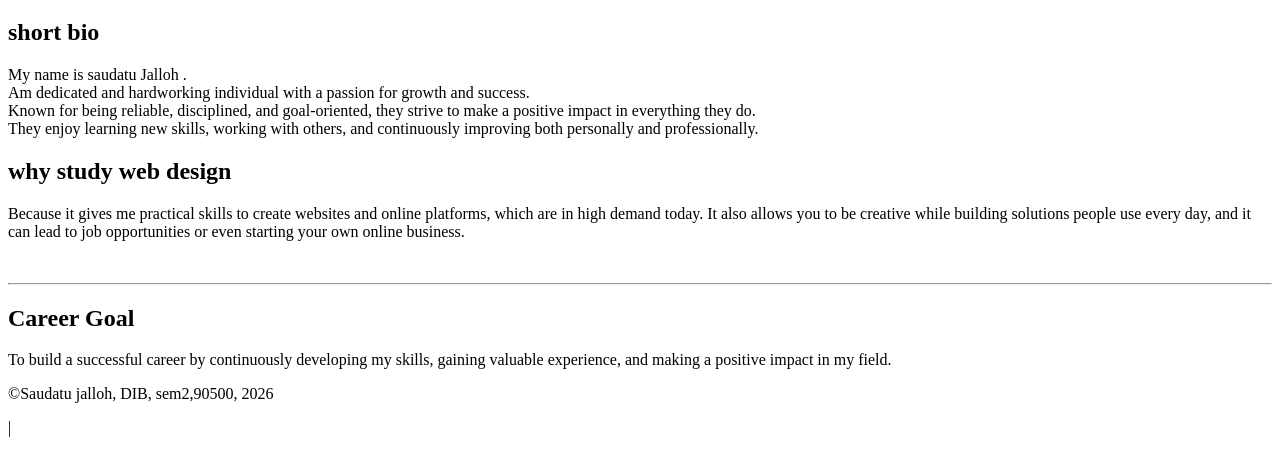
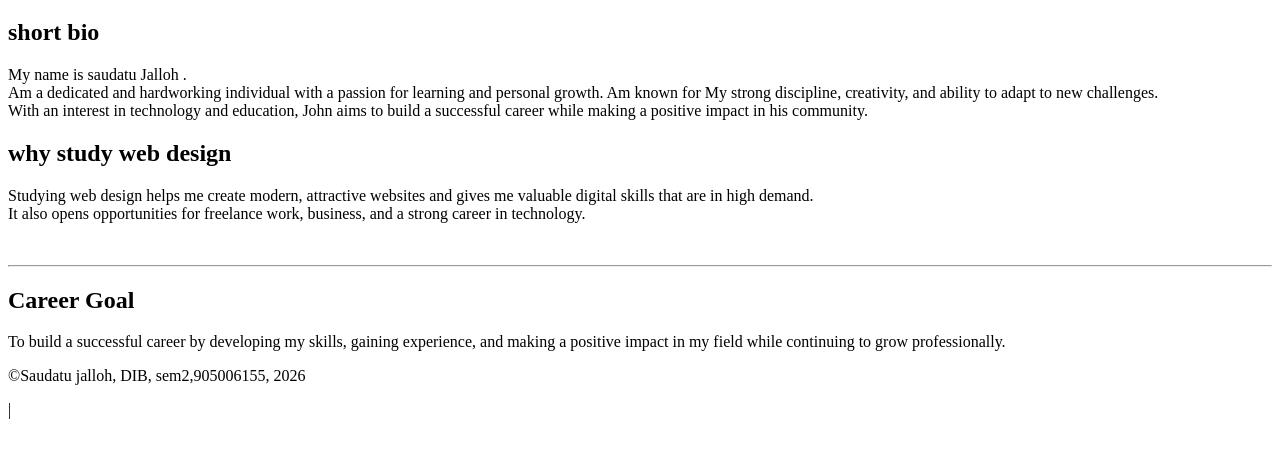
Before and after one commit to jallohhajasaudatu-bit/saudatu, a plain HTML site: page index.html in a window 1280 px wide. Shown: the part 61-536 px from the top of the page. Drawn offline with Linux system fonts and the light colour scheme.

Commit message:
Update index.html

```diff
--- a/index.html
+++ b/index.html
@@ -10,23 +10,23 @@
 <main></main>
   <h2> short bio</h2>
 <p> My name is saudatu Jalloh .<br/>
- Am dedicated and hardworking individual with a passion for growth and success.<br/>
-Known for being reliable, disciplined, and goal-oriented, they strive to make a positive impact in everything they do.<br/>
-They enjoy learning new skills, working with others, and continuously improving both personally and professionally.
+ Am a dedicated and hardworking individual with a passion for learning and personal growth. Am known for My strong discipline, creativity, and ability to adapt to new challenges.<br/>
+With an interest in technology and education, John aims to build a successful career while making a positive impact in his community.
   <br/>
   <h2> why study web design</h2>
   <p>
-Because it gives me practical skills to create websites and online platforms, which are in high demand today. It also allows you to be creative while building solutions people use every day, and it can lead to job opportunities or even starting your own online business.
+Studying web design helps me create modern, attractive websites and gives me valuable digital skills that are in high demand.<br/>
+It also opens opportunities for freelance work, business, and a strong career in technology.
 </p><br/>
 <hr>
   <h2>Career Goal</h2>
   <p>
-To build a successful career by continuously developing my skills, gaining valuable experience, and making a positive impact in my field.
+To build a successful career by developing my skills, gaining experience, and making a positive impact in my field while continuing to grow professionally.
 <br/>
   </p>
 </p><footer>
 <p>
-&copy;Saudatu jalloh, DIB, sem2,90500, 2026
+&copy;Saudatu jalloh, DIB, sem2,905006155, 2026
 </p>
 </footer>
 </body>
```
